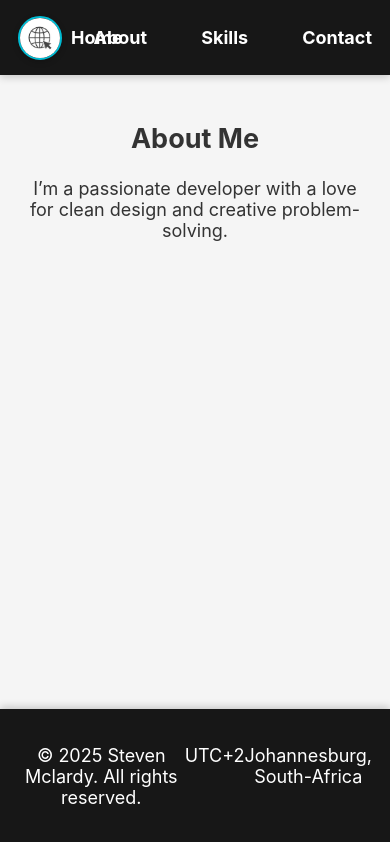
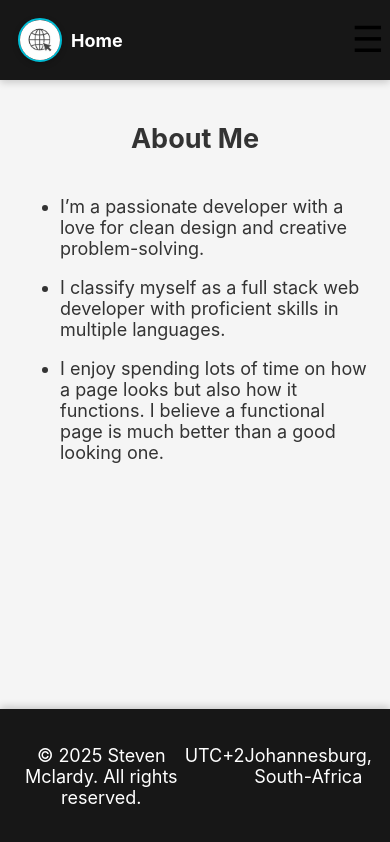
Before and after one commit to Steve-ster/my-portfolio, a Next.js app: page /about in a window 390 px wide. Built offline with nearby package versions, Linux system fonts and the light colour scheme.

Commit message:
New navbar

```diff
--- /dev/null
+++ b/app/Navbar/navbar.js
@@ -0,0 +1,31 @@
+'use client';
+
+import Link from 'next/link';
+import { useState } from 'react';
+
+export default function Navbar() {
+  const [menuOpen, setMenuOpen] = useState(false);
+
+  return (
+    <header className="navbar">
+      <div className="navbar-image">
+        <Link href="/" className="home-link">
+          <div className="home-logo">
+            <img src="profile.jpg" alt="Steven's profile" className="navbar-content" />
+            <span className="home-text">Home</span>
+          </div>
+        </Link>
+      </div>
+
+      <button className="burger" onClick={() => setMenuOpen(!menuOpen)}>☰</button>
+
+      <nav className={`nav-links ${menuOpen ? 'open' : ''}`}>
+        <ul>
+          <li><Link href="/about">About</Link></li>
+          <li><Link href="/skills">Skills</Link></li>
+          <li><Link href="/contact">Contact</Link></li>
+        </ul>
+      </nav>
+    </header>
+  );
+}
--- a/app/about/page.js
+++ b/app/about/page.js
@@ -12,7 +12,20 @@ export default function AboutPage() {
       <main className="main-content">
         <section id="about">
           <h2>About Me</h2>
-          <p>I’m a passionate developer with a love for clean design and creative problem-solving.</p>
+          <ul>
+            <li>
+              <p>I’m a passionate developer with a love for clean design and creative problem-solving.</p>
+            </li>
+            <li>
+              <p>I classify myself as a full stack web developer with proficient skills in multiple languages.</p>
+            </li>
+            <li>
+              <p>I enjoy spending lots of time on how a page looks but also how it functions. I believe a functional page is much better than a good looking one.</p>
+            </li>
+            {/* <li>
+              <p></p>
+            </li> */}
+          </ul>
         </section>
       </main>
     </>
--- a/app/globals.css
+++ b/app/globals.css
@@ -217,3 +217,51 @@ a:hover {
 .main-heading {
   font-size: xx-large;
 }
+
+/* Burger button */
+.burger {
+  font-size: 2rem;
+  background: none;
+  border: none;
+  cursor: pointer;
+  display: none;
+}
+
+/* Navigation links */
+.nav-links {
+  display: flex;
+  gap: 1rem;
+}
+
+.nav-links ul {
+  list-style: none;
+  display: flex;
+  gap: 1rem;
+}
+
+/* Mobile styles */
+@media (max-width: 768px) {
+  .burger {
+    display: block;
+  }
+
+  .nav-links {
+    display: none;
+    flex-direction: column;
+    position: absolute;
+    top: 60px;
+    right: 20px;
+    background: white;
+    padding: 1rem;
+    box-shadow: 0 0 10px rgba(0,0,0,0.1);
+  }
+
+  .nav-links.open {
+    display: flex;
+  }
+
+  .nav-links ul {
+    flex-direction: column;
+    gap: 0.5rem;
+  }
+}
--- a/app/layout.js
+++ b/app/layout.js
@@ -1,6 +1,6 @@
 // app/layout.js
 import './globals.css';
-import Link from 'next/link';
+import Navbar from './Navbar/navbar'; // new client component
 
 export const metadata = {
   title: 'Steven Mclardy',
@@ -11,29 +11,8 @@ export default function RootLayout({ children }) {
   return (
     <html lang="en">
       <body>
-        <header className="navbar">
-          <div className="navbar-image">
-            <Link href="/" className="home-link">
-              <div className="home-logo">
-                <img src="profile.jpg" alt="Steven's profile" className="navbar-content" />
-                <span className="home-text">Home</span>
-              </div>
-            </Link>
-          </div>
-
-          <nav>
-            <ul className="nav-links">
-              <li><Link href="/about">About</Link></li>
-              <li><Link href="/skills">Skills</Link></li>
-              <li><Link href="/contact">Contact</Link></li>
-            </ul>
-          </nav>
-        </header>
-
-        <main className="main-content">
-          {children}
-        </main>
-
+        <Navbar />
+        <main className="main-content">{children}</main>
         <footer className="footer">
           <p>© 2025 Steven Mclardy. All rights reserved.</p>
           <p>UTC+2</p>
--- a/next.config.mjs
+++ b/next.config.mjs
@@ -1,4 +1,53 @@
 /** @type {import('next').NextConfig} */
-const nextConfig = {};
+const nextConfig = {
+    // image optimization settings
+    images: {
+        remotePatterns: [
+            {
+                protocol: 'https',
+                hostname: '*supabase.co',
+                port: '',
+                pathname: '/storage/v1/object/public/**',
+            },
+            {
+                protocol:'https',
+                hostname: 'images.unsplash.com',
+            },
+        ],
+        formats: ['image/webp', 'image/avif'],
+    },
+
+    // Performance optimizations
+    experimental: {
+        optimizeCss: true,
+    },
+
+    // compress responses
+    compress: true,
+
+    // security headers
+    async headers() {
+        return [
+            {
+                source: '/(,*)',
+                headers: [
+                    {
+                        key: 'X-Frame-Options',
+                        value: 'DENY',
+                    },
+                    {
+                        key:'X-Content-Type-Options',
+                        value:'nosniff',
+                    },
+                    {
+                        key: 'Referrer-Policy',
+                        value: 'origin-when-cross-origin',
+                    },
+                ],
+            },
+        ]
+    },
+}
+
 
 export default nextConfig;
```
Also changed, not shown: package.json (+17 -4 lines), lib/supabase.js (added), 2 other files (tests, documents, lock files or other folders).
